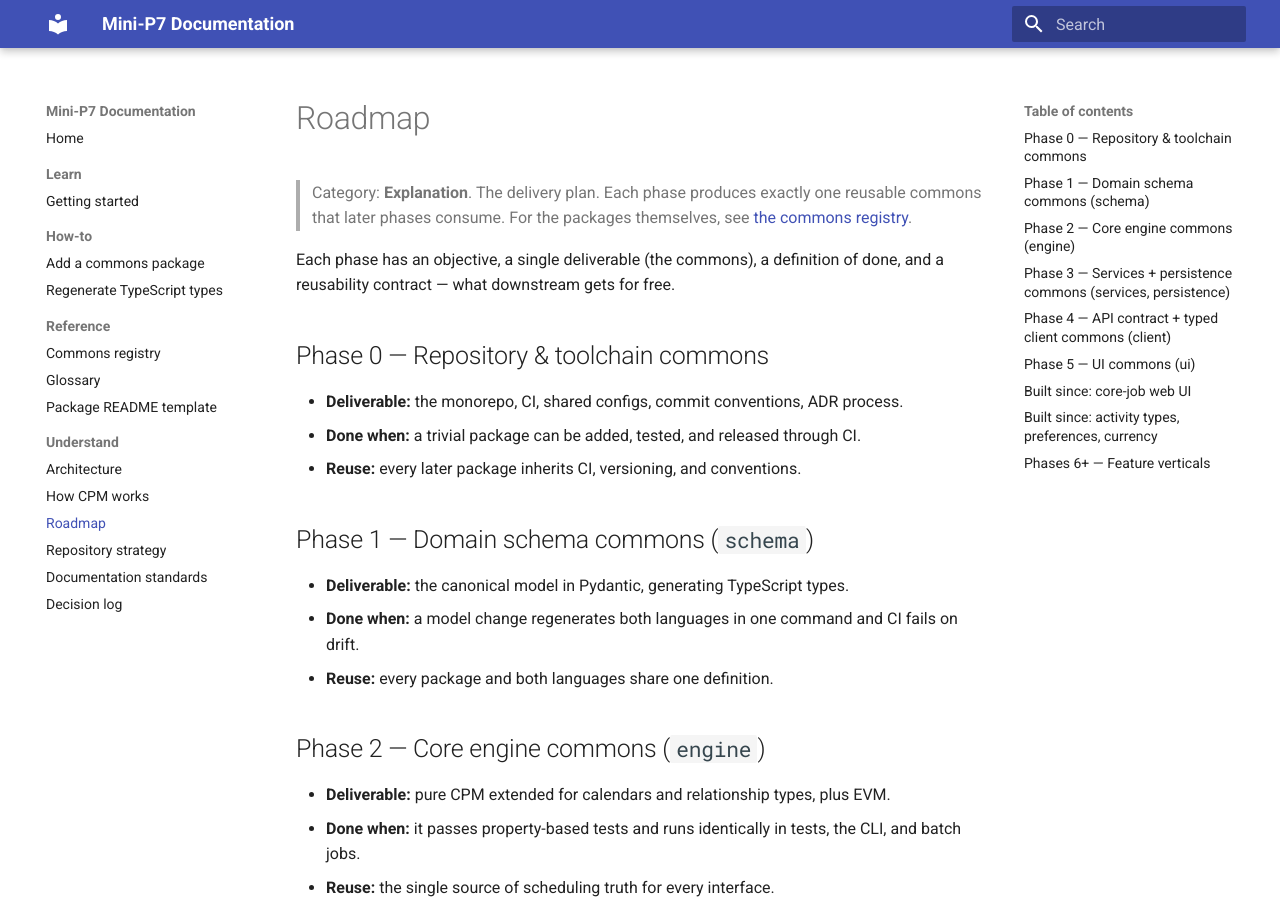
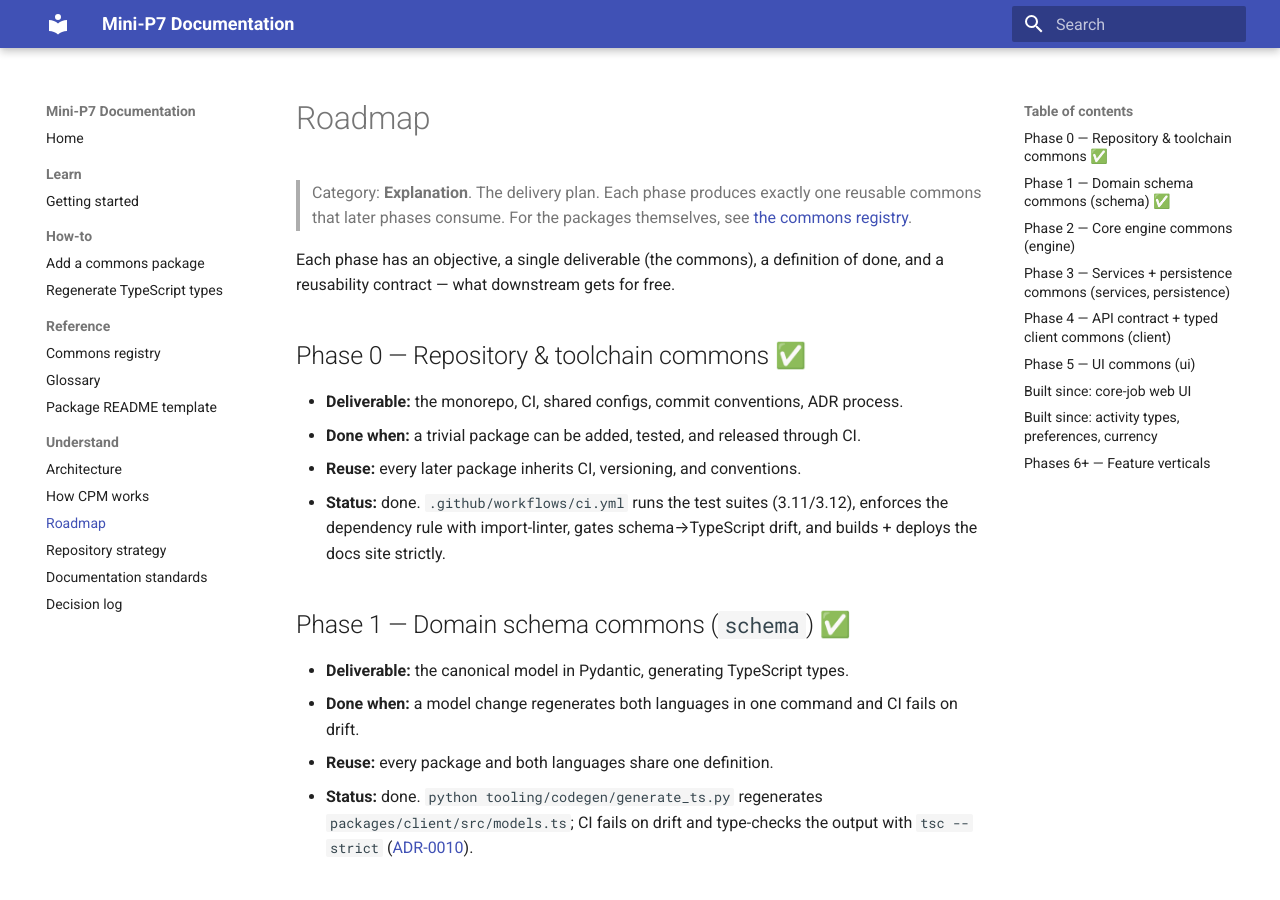
Before and after one commit to shafeehhecker/MiniP7, an MkDocs documentation site: the page built from docs/ROADMAP.md, in a window 1280 px wide and 900 px high. Built offline with MkDocs 1.6.1 and Material for MkDocs 9.7.7, drawn with Linux system fonts in a browser that asks for light colours.

Commit message:
Update ROADMAP.md
Marked Phases 0–1 complete (✅) with implementation evidence; added status notes explaining CI and codegen

```diff
--- a/docs/ROADMAP.md
+++ b/docs/ROADMAP.md
@@ -7,16 +7,22 @@
 Each phase has an objective, a single deliverable (the commons), a definition of
 done, and a reusability contract — what downstream gets for free.
 
-## Phase 0 — Repository & toolchain commons
+## Phase 0 — Repository & toolchain commons ✅
 - **Deliverable:** the monorepo, CI, shared configs, commit conventions, ADR process.
 - **Done when:** a trivial package can be added, tested, and released through CI.
 - **Reuse:** every later package inherits CI, versioning, and conventions.
+- **Status:** done. `.github/workflows/ci.yml` runs the test suites (3.11/3.12),
+  enforces the dependency rule with import-linter, gates schema→TypeScript
+  drift, and builds + deploys the docs site strictly.
 
-## Phase 1 — Domain schema commons (`schema`)
+## Phase 1 — Domain schema commons (`schema`) ✅
 - **Deliverable:** the canonical model in Pydantic, generating TypeScript types.
 - **Done when:** a model change regenerates both languages in one command and CI
   fails on drift.
 - **Reuse:** every package and both languages share one definition.
+- **Status:** done. `python tooling/codegen/generate_ts.py` regenerates
+  `packages/client/src/models.ts`; CI fails on drift and type-checks the output
+  with `tsc --strict` ([ADR-0010](adr/0010-typescript-codegen-tooling.md)).
 
 ## Phase 2 — Core engine commons (`engine`)
 - **Deliverable:** pure CPM extended for calendars and relationship types, plus EVM.
```
